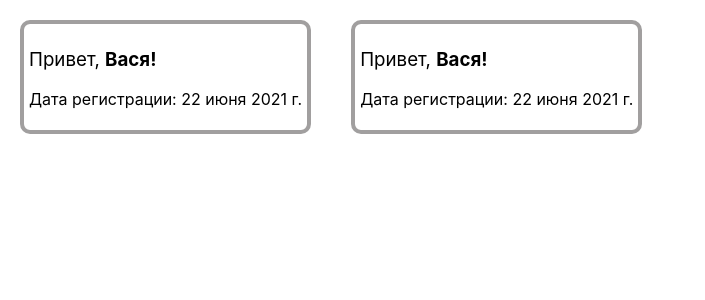
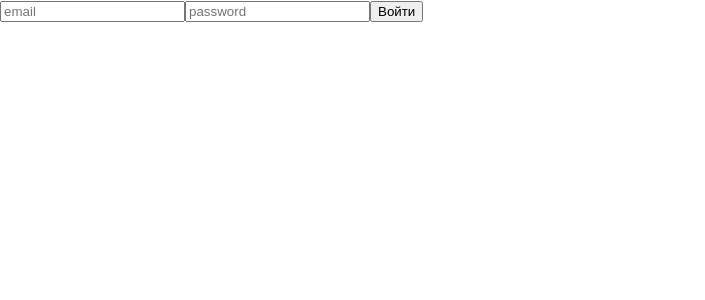
Before and after one commit to VladZimin/archakov-tutorials, a React (Create React App) app: page / in a window 1280 px wide. Shown: the top 300 px of the page, without its empty margins (0-705 px from the left). Built offline with nearby package versions, Linux system fonts and the light colour scheme.

Commit message:
Сделал ДЗ №2

```diff
--- a/src/index.js
+++ b/src/index.js
@@ -1,7 +1,7 @@
 import React from 'react';
 import ReactDOM from 'react-dom';
 import './index.css';
-import App from './tutorial-1/App';
+import App from './tutorial-2/App';
 
 ReactDOM.render(
   <React.StrictMode>
--- /dev/null
+++ b/src/tutorial-2/App.js
@@ -0,0 +1,9 @@
+import Form from "./components/Form";
+
+let App = () => {
+    return <div>
+        <Form/>
+    </div>
+}
+
+export default App
--- /dev/null
+++ b/src/tutorial-2/components/Form.jsx
@@ -0,0 +1,27 @@
+let Form = () => {
+    let email = ''
+    let password = ''
+    let handleChangeInputs = (event) => {
+        if (event.target.name === 'email') {
+            email = event.target.value
+        } else {
+            password = event.target.value
+        }
+    }
+    let handleSubmit = (event) => {
+        event.preventDefault()
+        if (email === '' || password === '') {
+            alert('Пожалуйста, заполните все поля!')
+        } else {
+            console.log({email, password})
+        }
+        event.target.reset()
+    }
+    return <form onSubmit={handleSubmit}>
+        <input onChange={handleChangeInputs} type='email' placeholder='email' name='email'/>
+        <input onChange={handleChangeInputs} type='password' placeholder='password' name='password'/>
+        <button type="submit">Войти</button>
+    </form>
+}
+
+export default Form
```
